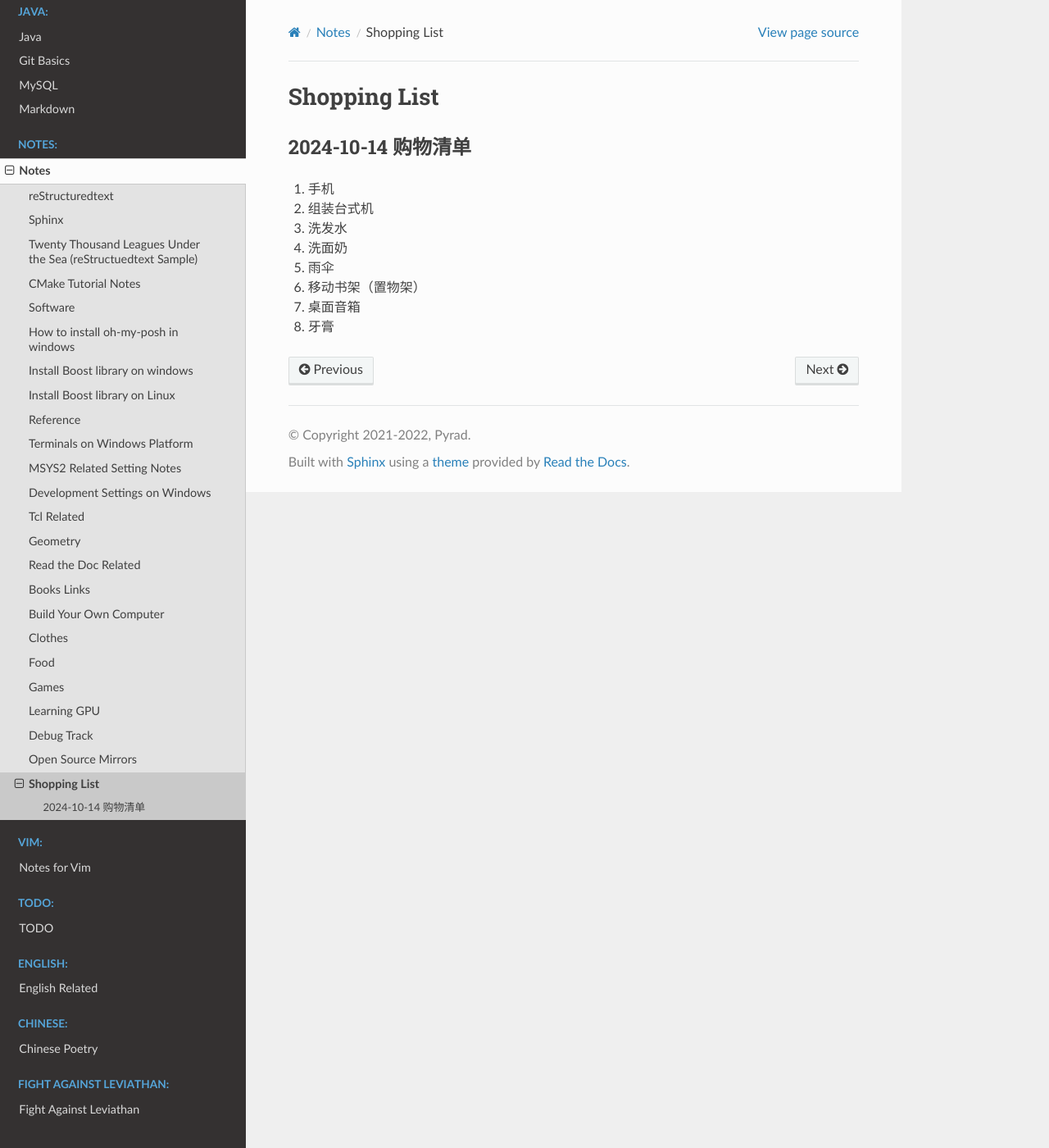
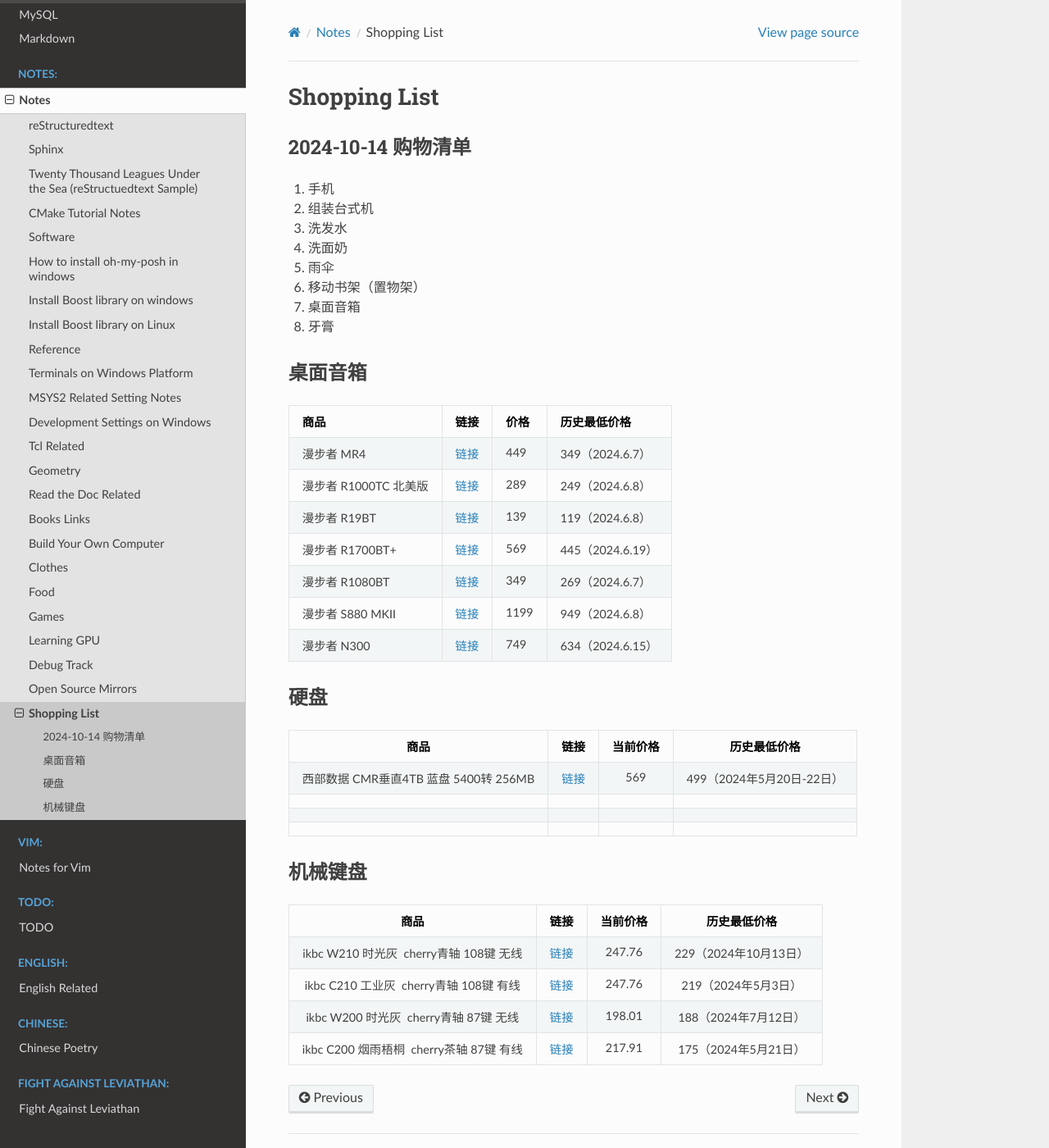
Before and after one commit to Pyrad/pyradnotes, a Sphinx documentation site: the page built from source/Notes/shoppinglist.md, in a window 1280 px wide and 1400 px high. Shown: the whole window at 82% size. Built offline with Sphinx 7.4.7 and the Read the Docs theme 3.1.0, drawn with Linux system fonts in a browser that asks for light colours; pages that are not in the unit, such as notebooks, are missing from menus.

Commit message:
Shopping Update shopping list

```diff
--- a/source/Notes/shoppinglist.md
+++ b/source/Notes/shoppinglist.md
@@ -10,3 +10,37 @@
 6. 移动书架（置物架）
 7. 桌面音箱
 8. 牙膏
+
+
+
+## 桌面音箱
+
+
+|商品 |链接|价格 |历史最低价格|
+|:-----|:-----|:-----|---|
+|漫步者 MR4 |[链接](https://item.jd.com/100012648489.html)|449|349（2024.6.7）|
+|漫步者 R1000TC 北美版|[链接](https://item.jd.com/101666.html)|289|249（2024.6.8） |
+|漫步者 R19BT |[链接](https://item.jd.com/100032447450.html) |139|119（2024.6.8） |
+|漫步者 R1700BT+|[链接](https://item.jd.com/100054272518.html)|569 |445（2024.6.19） |
+|漫步者 R1080BT|[链接](https://item.jd.com/100004712418.html)|349|269（2024.6.7）|
+|漫步者 S880 MKII|[链接](https://item.jd.com/100101301351.html) |1199|949（2024.6.8）|
+|漫步者 N300|[链接](https://item.jd.com/100112222846.html)|749|634（2024.6.15）|
+
+## 硬盘
+
+|商品 |链接|当前价格 |历史最低价格|
+|:-:|:-:|:-:|:-:|
+|西部数据 CMR垂直4TB 蓝盘 5400转 256MB |[链接](https://item.jd.com/100048251752.html)|569|499（2024年5月20日-22日）|
+|  |  |  |  |
+|  |  |  |  |
+|  |  |  |
+
+
+## 机械键盘
+
+|商品 |链接|当前价格|历史最低价格|
+|:-:|:-:|:-:|:-:|
+|ikbc W210 时光灰  cherry青轴 108键 无线 |[链接](https://item.jd.com/100080384608.html#)|247.76|229（2024年10月13日）|
+|ikbc C210 工业灰  cherry青轴 108键 有线 |[链接](https://item.jd.com/100040795835.html#) |247.76 |219（2024年5月3日）|
+|ikbc W200 时光灰  cherry青轴 87键 无线 |[链接](https://item.jd.com/100040795901.html#) |198.01|188（2024年7月12日）|
+|ikbc C200 烟雨梧桐  cherry茶轴 87键 有线|[链接](https://item.jd.com/100040795855.html)|217.91|175（2024年5月21日）|
```
